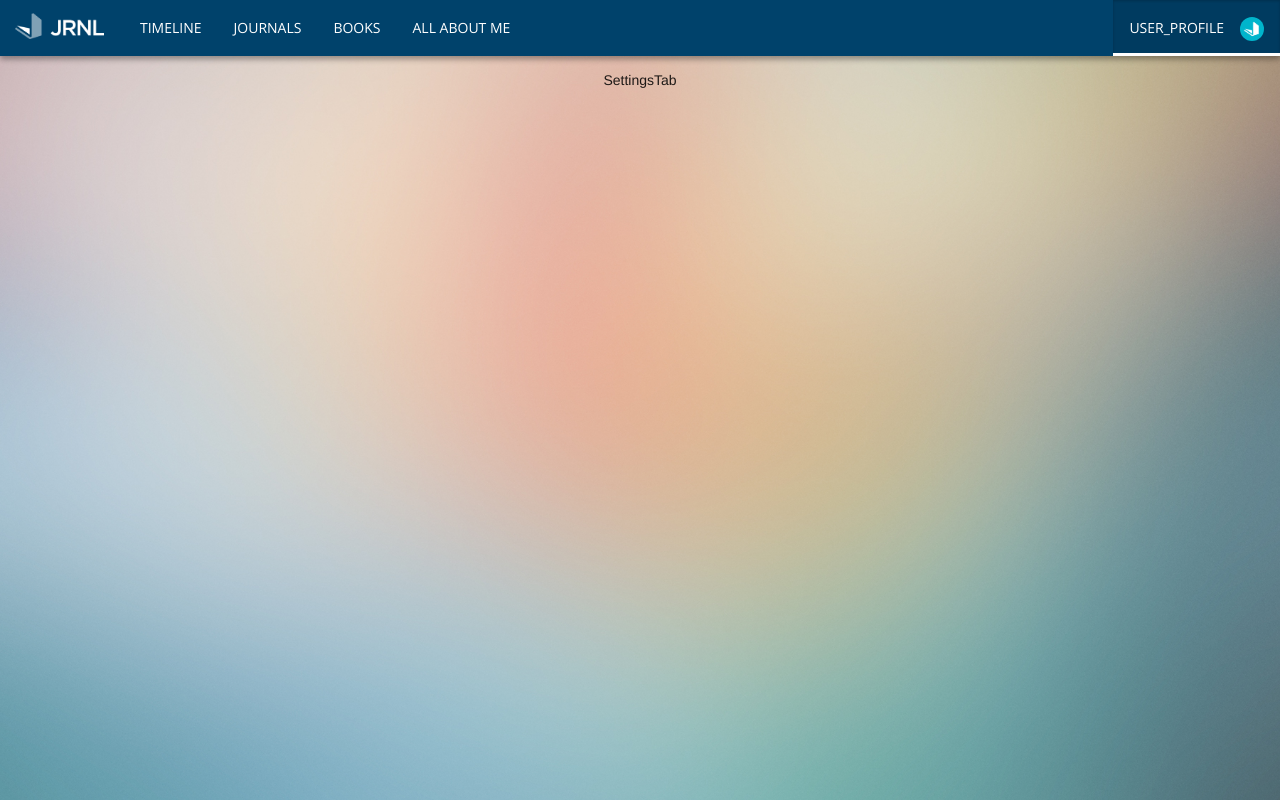
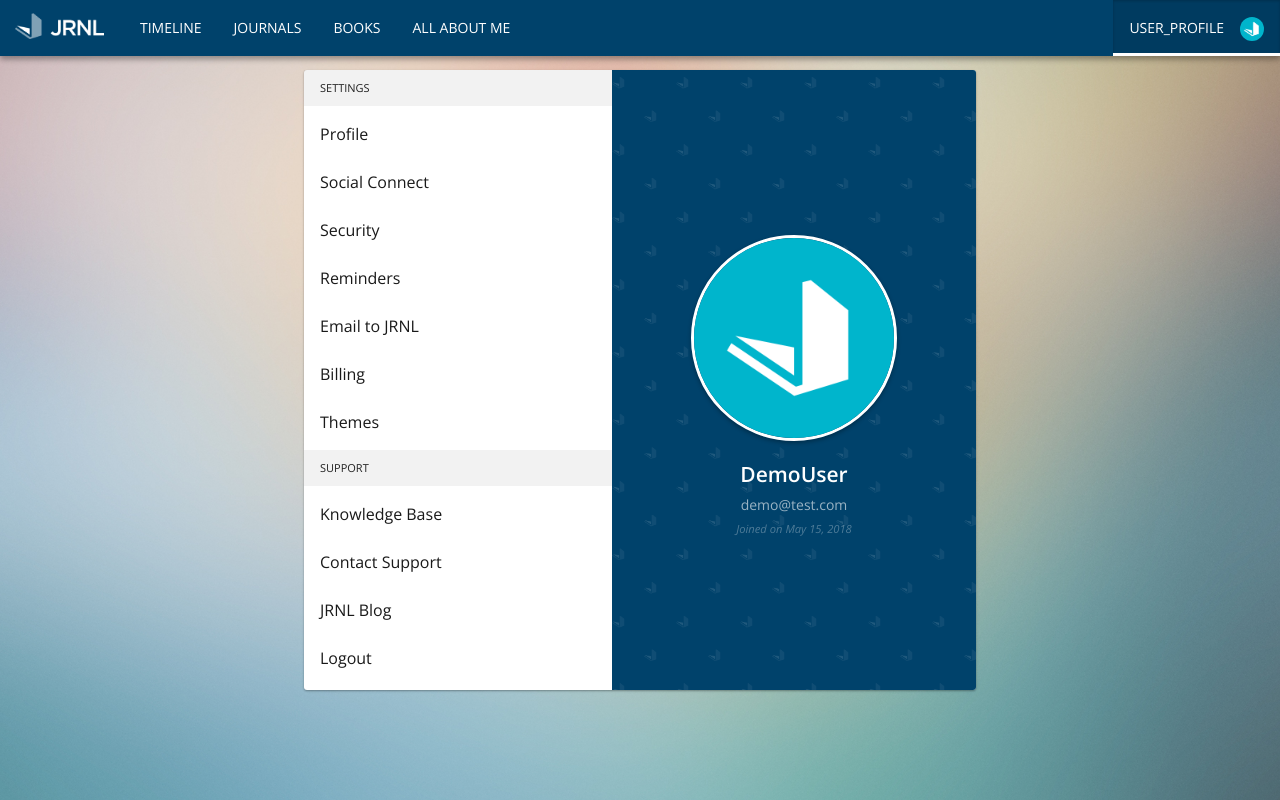
Before and after one commit to derekdkim/jrnl-clone, a React (Create React App) app: page /#/account/settings in a window 1280 px wide. Built offline with nearby package versions, Linux system fonts and the light colour scheme.

Commit message:
Added profile settings nav frontend

```diff
--- a/src/components/signedIn/Journals/JournalsTagsNav/index.css
+++ b/src/components/signedIn/Journals/JournalsTagsNav/index.css
@@ -2,8 +2,7 @@
   display: flex;
   justify-content: center;
   text-transform: uppercase;
-  border-top-left-radius: 3px;
-  border-top-right-radius: 3px;
+  border-radius: 3px 3px 0 0;
   border-bottom: 1px solid rgba(0,0,0,.2);
 }
 
--- /dev/null
+++ b/src/components/signedIn/Settings/SettingsNav/index.css
@@ -0,0 +1,29 @@
+.vert-nav-container {
+  padding-bottom: 8px;
+}
+
+.vert-nav-header {
+  padding: 8px 16px;
+  background: rgba(0, 0, 0, 0.05);
+  font-size: 11px;
+}
+
+#settings-header {
+  margin-bottom: 4px;
+}
+
+#support-header {
+  margin: 4px 0;
+}
+
+.vert-nav-item {
+  display: flex;
+  align-items: center;
+  height: 48px;
+  padding: 10px 16px;
+  box-sizing: border-box;
+
+  font-size: 16px;
+  line-height: 130%;
+  color: rgba(0, 0, 0, 0.9);
+}
--- /dev/null
+++ b/src/components/signedIn/Settings/SettingsNav/index.js
@@ -0,0 +1,44 @@
+import React from 'react';
+import { NavLink } from 'react-router-dom';
+import './index.css';
+import { SettingsContent, SupportContent } from './settingsContent.js';
+
+const SettingsNav = () => {
+
+  return (
+    <div className='vert-nav-container'>
+      <div>
+        <div className='vert-nav-header' id='settings-header'>
+          <span>SETTINGS</span>
+        </div>
+        <div className='vert-nav-body'>
+          {SettingsContent.map((item, index) =>
+            <NavLink
+              to={item.to}
+              className='vert-nav-item'
+              key={index}
+            >{item.name}</NavLink>
+          )}
+        </div>
+      </div>
+      <div>
+        <div className='vert-nav-header' id='support-header'>
+          <span>SUPPORT</span>
+        </div>
+        <div className='vert-nav-body'>
+          {SupportContent.map((item, index) =>
+            <a
+              href={`http://${item.href}`}
+              className='vert-nav-item'
+              key={index}
+              target='_blank'
+              rel="noopener noreferrer"
+            >{item.name}</a>
+          )}
+        </div>
+      </div>
+    </div>
+  );
+}
+
+export default SettingsNav;
--- /dev/null
+++ b/src/components/signedIn/Settings/SettingsNav/settingsContent.js
@@ -0,0 +1,51 @@
+const SettingsContent = [
+  {
+    name: 'Profile',
+    to: '/account/profile/'
+  },
+  {
+    name: 'Social Connect',
+    to: '/account/settings/social-connect/'
+  },
+  {
+    name: 'Security',
+    to: '/account/settings/security/'
+  },
+  {
+    name: 'Reminders',
+    to: '/account/setttings/reminders/'
+  },
+  {
+    name: 'Email to JRNL',
+    to: '/account/settings/email-to-jrnl/'
+  },
+  {
+    name: 'Billing',
+    to: '/account/settings/billing/'
+  },
+  {
+    name: 'Themes',
+    to: '/account/settings/themes/'
+  }
+];
+
+const SupportContent = [
+  {
+    name: 'Knowledge Base',
+    href:'helpdesk.jrnl.com/home'
+  },
+  {
+    name: 'Contact Support',
+    href:'helpdesk.jrnl.com/new'
+  },
+  {
+    name: 'JRNL Blog',
+    href:'blog.jrnl.com'
+  },
+  {
+    name: 'Logout',
+    href:''
+  },
+];
+
+export { SettingsContent, SupportContent };
--- /dev/null
+++ b/src/components/signedIn/Settings/SettingsTab/index.css
@@ -0,0 +1,57 @@
+.two-col-container {
+  display: grid;
+  grid-template-columns: 308px 1fr;
+}
+
+.profile-container {
+  display: flex;
+  flex-direction: column;
+  justify-content: center;
+  align-items: center;
+  padding: 2em;
+  background-color: #00426b;
+  background-image: url('../../../../images/icon-pattern.png');
+  background-size: 64px;
+  background-position: 0;
+  border-radius: 0 3px 3px 0;
+}
+
+.profile-img-container {
+  margin: 1em 0 1.5em;
+}
+
+.profile-img-container img {
+  width: 200px;
+  height: 200px;
+  border-radius: 1000px;
+  border: 3px solid white;
+  box-shadow: 0 2px 4px rgba(0,0,0,.3);
+  vertical-align: middle;
+}
+
+.profile-text-container {
+  display: flex;
+  flex-direction: column;
+  text-align: center;
+}
+
+.profile-name {
+  color: white;
+  font-size: 1.5em;
+  font-weight: 600;
+  line-height: 120%;
+  margin-bottom: 8px;
+}
+
+.profile-email {
+  font-size: 1em;
+  line-height: 140%;
+  color: hsla(0,0%,100%,.6);
+  margin-bottom: 5px;
+}
+
+.profile-joined {
+  font-size: .8em;
+  font-style: italic;
+  color: hsla(0,0%,100%,.3);
+}
--- a/src/components/signedIn/Settings/SettingsTab/index.js
+++ b/src/components/signedIn/Settings/SettingsTab/index.js
@@ -1,10 +1,31 @@
 import React from 'react';
+import './index.css';
+
+import SettingsNav from '../SettingsNav';
 
 const SettingsTab = () => {
 
   return(
     <div id='content'>
-      <p>SettingsTab</p>
+      <div className='container-container'>
+        <div className='entry-container'>
+          <div className='two-col-container'>
+            <div>
+              <SettingsNav />
+            </div>
+            <div className='profile-container'>
+              <div className='profile-img-container'>
+                <img src={require('../../../../images/avatar.png')} alt='avatar' />
+              </div>
+              <div className='profile-text-container'>
+                <span className='profile-name'>DemoUser</span>
+                <span className='profile-email'>demo@test.com</span>
+                <span className='profile-joined'>Joined on May 15, 2018</span>
+              </div>
+            </div>
+          </div>
+        </div>
+      </div>
     </div>
   );
 }
```
Also changed, not shown: src/images/icon-pattern.png (added).
